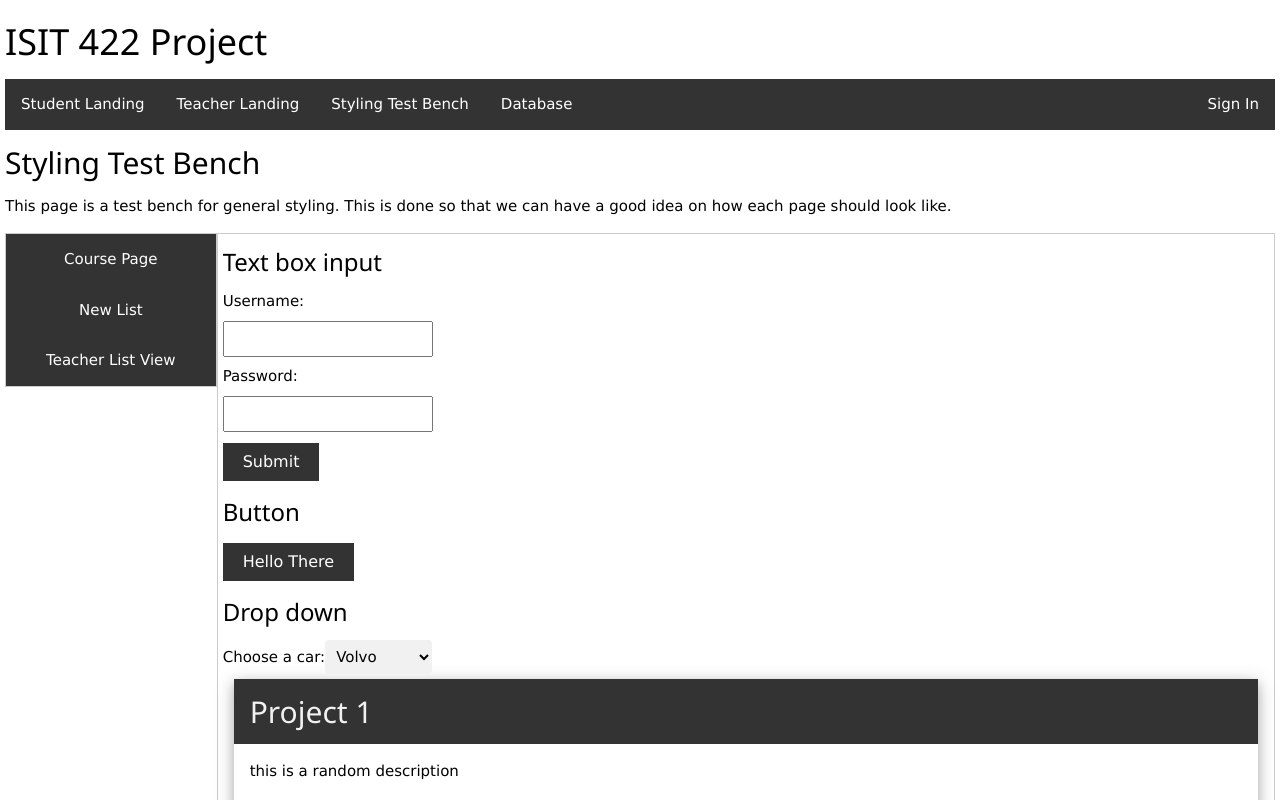
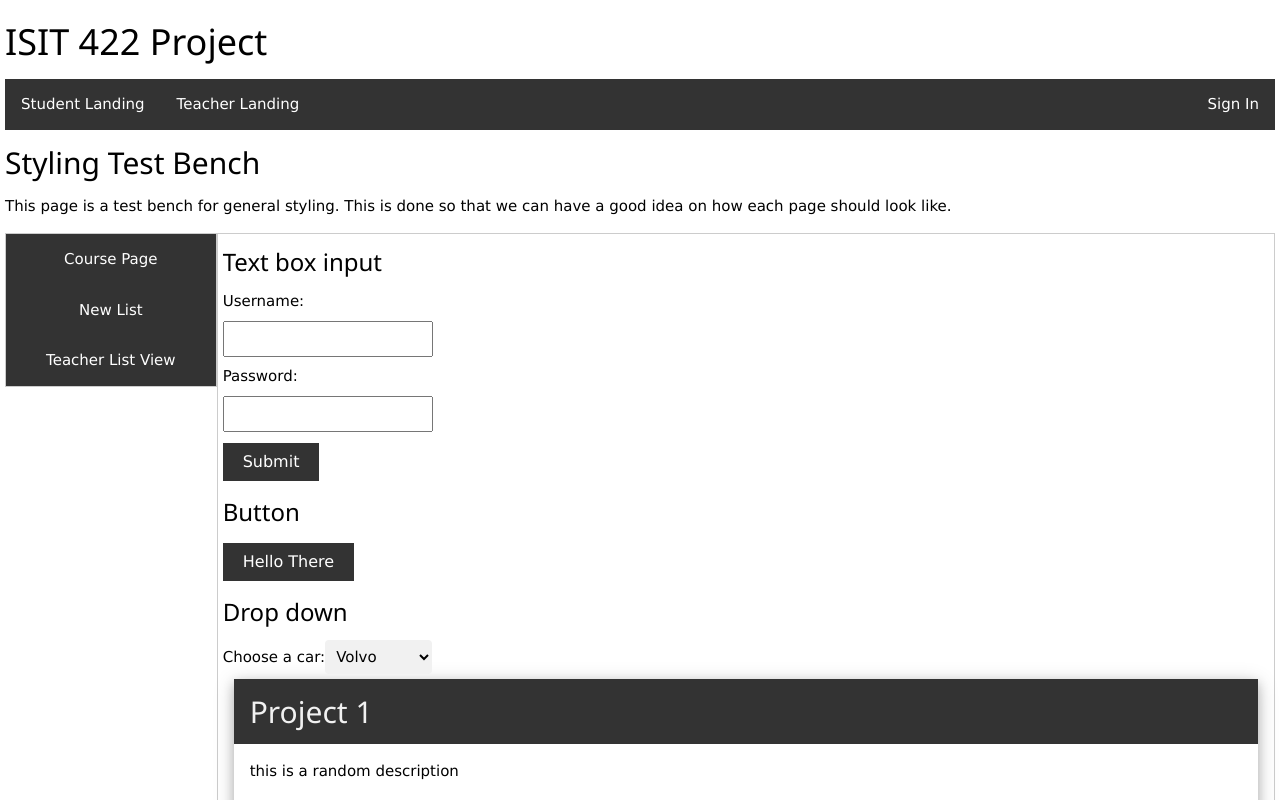
Before and after one commit to ADerangedTeddyBear/ISIT422GroupProjectAngular, an Angular app in the folder isit422-angular-project/: page /testbench in a window 1280 px wide. Shown: the top 800 px of the page. Built offline with nearby package versions, Linux system fonts and the light colour scheme.

Commit message:
Commented out styling test bench and database

```diff
--- a/isit422-angular-project/src/app/app.component.html
+++ b/isit422-angular-project/src/app/app.component.html
@@ -7,8 +7,8 @@
     <ul>
       <li><a routerLink="/student-pages/student-landing">Student Landing</a></li>
       <li><a routerLink="/teacher-pages/teacher-landing">Teacher Landing</a></li>
-      <li><a routerLink="/testbench">Styling Test Bench</a></li>
-      <li><a routerLink="/database">Database</a></li>
+      <!-- <li><a routerLink="/testbench">Styling Test Bench</a></li>
+      <li><a routerLink="/database">Database</a></li> -->
       <li class = "right"><a routerLink="/login-pages/sign-in">Sign In</a></li>
     </ul>
   </header>
```
